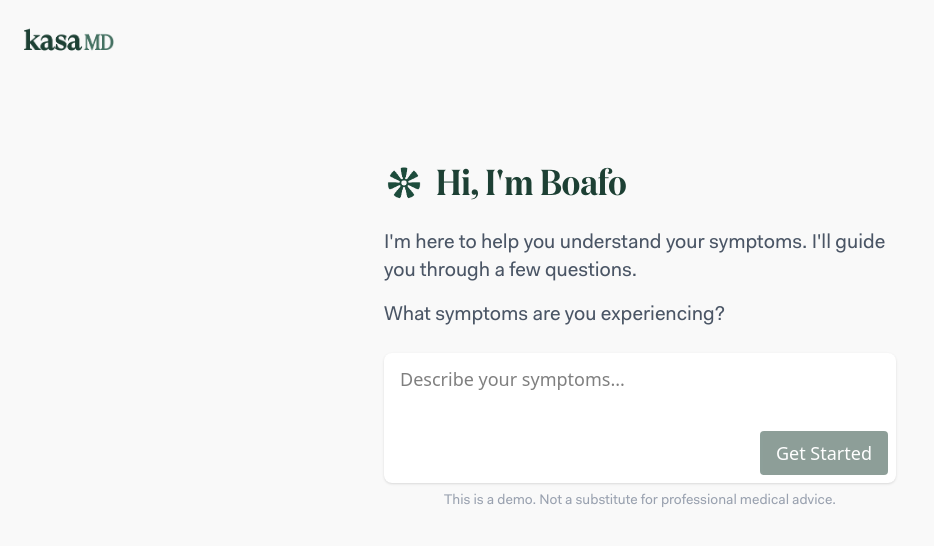
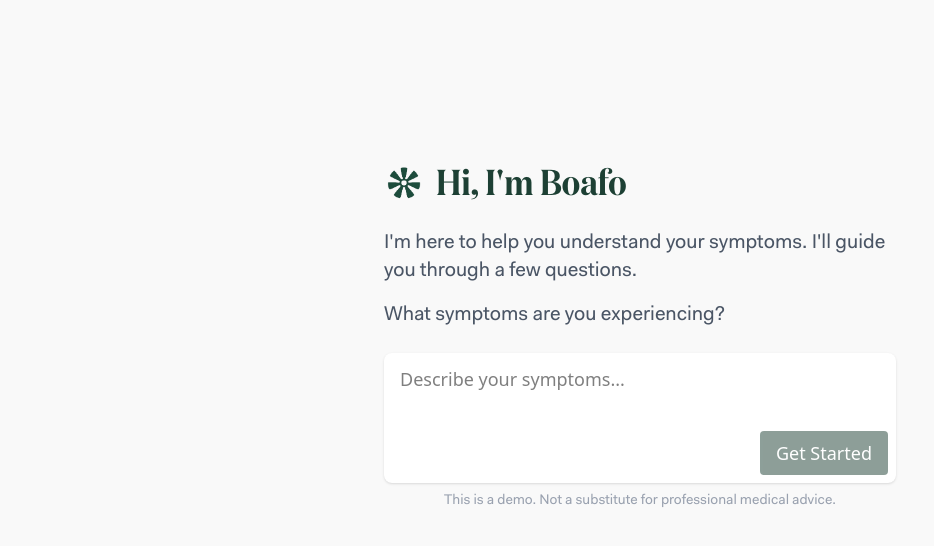
Before and after one commit to sendtwothreeyears/drbg, a React (Vite) app: page / in a window 1280 px wide. Shown: the top 546 px of the page, without its empty margins (0-934 px from the left). Built offline with nearby package versions, Linux system fonts and the light colour scheme.

Commit message:
[add] uncommented logo

```diff
--- a/src/client/components/Conversation/index.tsx
+++ b/src/client/components/Conversation/index.tsx
@@ -18,7 +18,11 @@ import ReactMarkdown from "react-markdown";
 
 // UTILITY IMPORTS
 import { startStream, ToolUseEvent } from "../../services/stream";
-import { getDisplayText, formatConsultDate, formatSummaryDate } from "../../utils";
+import {
+  getDisplayText,
+  formatConsultDate,
+  formatSummaryDate,
+} from "../../utils";
 
 const Conversation = () => {
   const { conversationId } = useParams();
@@ -180,13 +184,13 @@ const Conversation = () => {
   return (
     <div className="h-screen bg-body flex overflow-hidden">
       <div className="fixed top-6 left-6 z-10">
-        <a href="https://kasamd.com" target="_blank" rel="noopener noreferrer">
+        {/* <a href="https://kasamd.com" target="_blank" rel="noopener noreferrer">
           <img
             src="/icons/themed/kasamd_green.png"
             alt="KasaMD"
             className="h-8"
           />
-        </a>
+        </a> */}
       </div>
       <div className="flex flex-col flex-1 min-w-0">
         {/* Messages area */}
@@ -211,7 +215,10 @@ const Conversation = () => {
               </div>
               <div className="flex gap-2 self-start">
                 <button
-                  onClick={() => { setShowFindings((prev) => !prev); setShowDiagnoses(false); }}
+                  onClick={() => {
+                    setShowFindings((prev) => !prev);
+                    setShowDiagnoses(false);
+                  }}
                   className={`font-fakt text-sm px-3 py-1.5 rounded-lg transition-colors ${
                     showFindings
                       ? "bg-slate-800 text-white"
@@ -222,7 +229,10 @@ const Conversation = () => {
                 </button>
                 {completed && (
                   <button
-                    onClick={() => { setShowDiagnoses((prev) => !prev); setShowFindings(false); }}
+                    onClick={() => {
+                      setShowDiagnoses((prev) => !prev);
+                      setShowFindings(false);
+                    }}
                     className={`font-fakt text-sm px-3 py-1.5 rounded-lg transition-colors ${
                       showDiagnoses
                         ? "bg-slate-800 text-white"
--- a/src/client/components/Home/index.tsx
+++ b/src/client/components/Home/index.tsx
@@ -70,13 +70,13 @@ const Home = () => {
   return (
     <div className="h-screen bg-body">
       <div className="fixed top-6 left-6 z-10">
-        <a href="https://kasamd.com" target="_blank" rel="noopener noreferrer">
+        {/* <a href="https://kasamd.com" target="_blank" rel="noopener noreferrer">
           <img
             src="/icons/themed/kasamd_green.png"
             alt="KasaMD"
             className="h-8"
           />
-        </a>
+        </a> */}
       </div>
       <div className="max-w-lg m-auto py-40 flex flex-col">
         <div className="mb-2">
```
